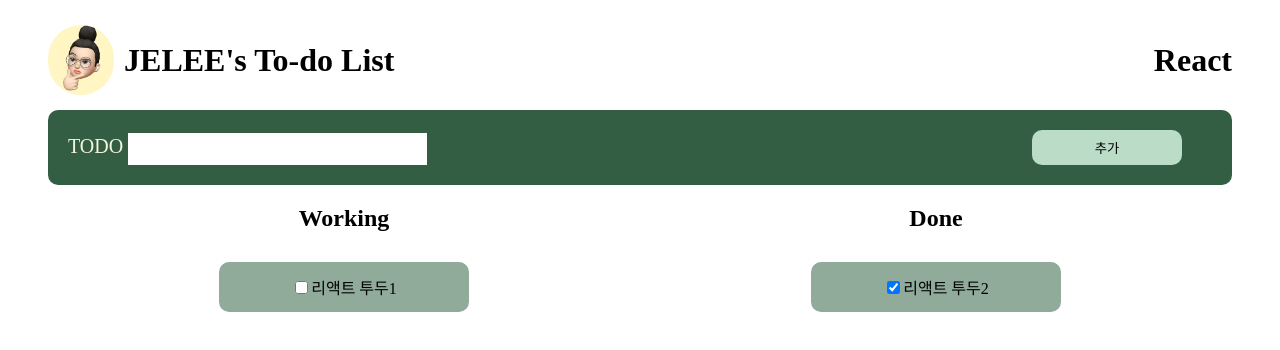
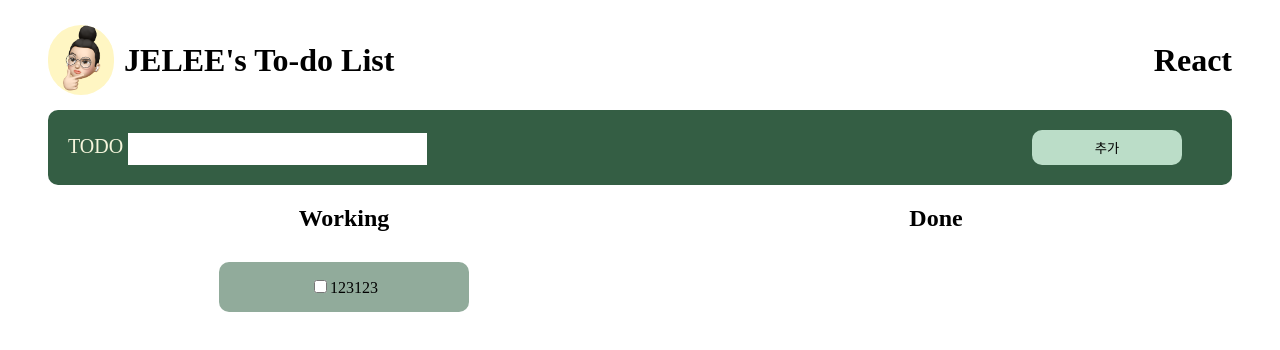
Before and after one commit to jeLee94/TodoList, a React (Create React App) app: page / in a window 1280 px wide. Shown: the top 350 px of the page. Built offline with nearby package versions, Linux system fonts and the light colour scheme; data requests are answered from the project's data file; a web font is replaced by a local one.

Commit message:
Fix: json-server, Axios, Thunk 사용

```diff
--- /dev/null
+++ b/db.json
@@ -0,0 +1,10 @@
+{
+  "todos": [
+    {
+      "id": "3f967fb4-6870-b6a0-8833-fad6a978d387",
+      "title": "123123",
+      "contents": "",
+      "isDone": false
+    }
+  ]
+}
--- a/src/components/form/form.js
+++ b/src/components/form/form.js
@@ -18,7 +18,7 @@ export default function Form(props) {
             type='text'
             name='title'
             onChange={(e) => {
-              console.log(e);
+              // console.log(e);
               inputHandler(e);
             }}
           />
--- a/src/pages/Contents.jsx
+++ b/src/pages/Contents.jsx
@@ -1,62 +1,67 @@
 import React from 'react';
 import { useNavigate, useParams } from 'react-router-dom';
 import { useDispatch, useSelector } from 'react-redux';
-import { deleteTodo, updateTodo } from '../redux/modules/todo';
 import { useState } from 'react';
 import CustomBtn from '../components/button/button';
 import styled from 'styled-components';
+import { __deleteTodo, __updateTodo } from '../redux/modules/todoSlice';
 
 const Contents = () => {
   const param = useParams();
   const dispatch = useDispatch();
   const navigation = useNavigate();
-  let { todos } = useSelector((state) => state.todo);
+  let { todos } = useSelector((state) => state.todos);
   const todo = todos.find((todo) => todo.id === param.id);
   const [modify, setModify] = useState(false); //수정 완료 버튼 변경시 사용
   const [modifiedTitle, setModifiedTitle] = useState('');
   const [modifiedContents, setModifiedContents] = useState('');
-  // input 입력시 제목,내용 셋팅
-  //Todo1: input창 클릭 안하고 완료하면 내용 사라지는 문제
+
+  //Todo1: 삭제하면 404에러 --> 갑자기 잘됨.. 뭘 수정했지..?
+  //Todo2: 체크버튼 에러 --> 처음에 !todo.isDone값만 넘기는 걸로 수정했는데 __updateTodo에 id값까지 넣어줬어야 했음
+  //Todo3: 수정 에러  --> 원래 todo의 데이터에 직접접근해서 수정했는데 서버를 꼈더니 read only 객체가 돼버렸음
+  // 원래 updateTodo안에 payload로 id: param.id, modifiedtitle, modifiedcontents로 넣었는데
+  // 서버에서 기존 데이터에 modifiedTitle, modifiedContents 데이터가 붙어서 들어감
+  // 그래서 id: parma.id, title: modifiedTitme, contents:midifiedContents로 수정했더니 됐음
+  //Todo4: 스타일드 컴포넌트로 수정
+  //Todo5: 최적화(useMemo)
+  //Todo6: 삭제할 때 window.confirm
 
   const onSetTodoHandler = (event) => {
-    const { value } = event.target;
+    const value = event.target.value;
     if (event.target.name === 'title') setModifiedTitle(value); //제목설정
     else if (event.target.name === 'contents') {
       setModifiedContents(value); //내용설정
     }
   };
+
   //삭제 함수
   const onDeleteHandler = () => {
-    dispatch(deleteTodo(param));
-    navigation('/');
+    const message = '정말 삭제하시겠습니까?';
+    if (window.confirm(message)) {
+      dispatch(__deleteTodo(param.id));
+      navigation('/');
+    } else {
+      return false;
+    }
   };
-
-  // // 상태 변경함수
-  // const onModifyHandler = (child) => {
-  //   setModify(!modify);
-  //   console.log(child);
-  //   console.log(modifiedTitle, modifiedContents);
-  //   if (child === '완료') {
-  //     dispatch(updateTodo({ id: param.id, modifiedTitle, modifiedContents }));
-  //     console.log(`title: ${modifiedTitle}, contents: ${modifiedContents}`);
-  //     todo.contents = modifiedContents;
-  //     todo.title = modifiedTitle;
-  //   }
-  // };
 
   // 상태 변경함수
   const onModifyHandler = (child) => {
     setModify(!modify);
     if (child === '완료') {
-      dispatch(updateTodo({ id: param.id, modifiedTitle, modifiedContents }));
-      todo.contents = modifiedContents;
-      todo.title = modifiedTitle;
+      dispatch(
+        __updateTodo({
+          id: param.id,
+          title: modifiedTitle,
+          contents: modifiedContents,
+        })
+      );
     } else {
       setModifiedTitle(todo.title);
       setModifiedContents(todo.contents);
     }
   };
-
+  console.log(todo);
   return (
     <StContainer>
       <StDialog>
--- a/src/pages/TodoPage.jsx
+++ b/src/pages/TodoPage.jsx
@@ -1,45 +1,55 @@
 /* eslint-disable array-callback-return */
 import { useDispatch, useSelector } from 'react-redux';
-import { useState } from 'react';
+import { useState, useEffect } from 'react';
 import uuid from 'react-uuid';
-import { setTodo, updateTodo } from '../redux/modules/todo';
 import Form from '../components/form/form';
 import Todo from '../components/todo/Todo';
 import Header from '../components/header/header';
+import { __getTodo, __setTodo, __updateTodo } from '../redux/modules/todoSlice';
 
 const TodoPage = () => {
   const dispatch = useDispatch();
-  let { todos } = useSelector((state) => state.todo);
+  let { isLoading, error, todos } = useSelector((state) => state.todos);
   const [title, setTitle] = useState('');
 
+  useEffect(() => {
+    dispatch(__getTodo());
+  }, [dispatch]);
+
+  if (isLoading) {
+    return <div>로딩 중....</div>;
+  }
+
+  if (error) {
+    return <div>{error.message}</div>;
+  }
   // input에 내용 입력시 제목 셋팅F
   const onSetTodoHandler = (event) => {
     const { value } = event.target;
-    console.log('name', event.target.name);
+    // console.log('name', event.target.name);
     if (event.target.name === 'title') setTitle(value); //제목설정
   };
 
   // /todo 추가 버튼
   const onSubmitTodoHandler = () => {
+    let newData = {
+      id: uuid(),
+      title,
+      contents: '',
+      isDone: false,
+    };
     if (title === '') {
       alert('내용을 추가해주세요.');
+      return;
     } else {
+      dispatch(__setTodo(newData));
       setTitle(''); //저장되어있는 제목 초기화
-      dispatch(
-        setTodo({
-          id: uuid(),
-          title,
-          contents: '',
-          isDone: false,
-        })
-      );
     }
   };
 
   // 상태 변경함수
   const onChangeHandler = ({ e, todo }) => {
-    todo.isDone = !todo.isDone;
-    dispatch(updateTodo());
+    dispatch(__updateTodo({ id: todo.id, isDone: !todo.isDone }));
   };
 
   return (
--- /dev/null
+++ b/src/redux/modules/todoSlice.js
@@ -0,0 +1,142 @@
+// src/redux/modules/counterSlice.js
+
+import { createSlice, createAsyncThunk } from '@reduxjs/toolkit';
+import axios from 'axios';
+
+//데이터읽기
+export const __getTodo = createAsyncThunk(
+  'todos/getTodo',
+  async (payload, thunkAPI) => {
+    try {
+      const data = await axios.get('http://localhost:3001/todos');
+
+      return data.data && thunkAPI.fulfillWithValue(data.data);
+    } catch (error) {
+      return thunkAPI.rejectWithValue(error);
+    }
+  }
+);
+
+//데이터추가
+export const __setTodo = createAsyncThunk(
+  'todos/setTodo',
+  async (payload, thunkAPI) => {
+    try {
+      console.log(payload);
+      await axios.post('http://localhost:3001/todos', payload);
+      const data = await axios.get('http://localhost:3001/todos');
+      return thunkAPI.fulfillWithValue(data.data);
+    } catch (error) {
+      return thunkAPI.rejectWithValue(error);
+    }
+  }
+);
+
+//데이터변경
+export const __updateTodo = createAsyncThunk(
+  'todos/setTodo',
+  async (payload, thunkAPI) => {
+    try {
+      console.log('__updateTodo:', payload);
+      await axios.patch(`http://localhost:3001/todos/${payload.id}`, payload);
+      const data = await axios.get('http://localhost:3001/todos');
+      return thunkAPI.fulfillWithValue(data.data);
+    } catch (error) {
+      return thunkAPI.rejectWithValue(error);
+    }
+  }
+);
+
+//데이터 삭제
+export const __deleteTodo = createAsyncThunk(
+  'todos/setTodo',
+  async (payload, thunkAPI) => {
+    try {
+      console.log('__deleteTodo:', payload);
+
+      await axios.delete(`http://localhost:3001/todos/${payload}`);
+
+      const data = await axios.get('http://localhost:3001/todos');
+      return thunkAPI.fulfillWithValue(data.data);
+    } catch (error) {
+      return thunkAPI.rejectWithValue(error);
+    }
+  }
+);
+
+const initialState = {
+  todos: [],
+  isLoading: false,
+  error: null,
+};
+
+const todos = createSlice({
+  name: 'todos',
+  initialState,
+  reducers: {
+    // getTodo: (state, action) => {
+    //   state.todos = [...state.todos];
+    // },
+    // setTodo: (state, action) => {
+    //   state.todos = [...state.todos, action.payload];
+    // },
+
+    updateTodo: (state, action) => {
+      state.todos = [...state.todos];
+    },
+    deleteTodo: (state, action) => {
+      state.todos = state.todos.filter((todo) => todo.id !== action.payload.id);
+    },
+  },
+  extraReducers: {
+    [__getTodo.pending]: (state) => {
+      state.isLoading = true; // 네트워크 요청이 시작되면 로딩상태를 true로 변경합니다.
+    },
+    [__getTodo.fulfilled]: (state, action) => {
+      state.isLoading = false; // 네트워크 요청이 끝났으니, false로 변경합니다.
+      state.todos = action.payload; // Store에 있는 posts에 서버에서 가져온 posts를 넣습니다.
+    },
+    [__getTodo.rejected]: (state, action) => {
+      state.isLoading = false; // 에러가 발생했지만, 네트워크 요청이 끝났으니, false로 변경합니다.
+      state.error = action.payload; // catch 된 error 객체를 state.error에 넣습니다.
+    },
+    [__setTodo.pending]: (state) => {
+      state.isLoading = true; // 네트워크 요청이 시작되면 로딩상태를 true로 변경합니다.
+    },
+    [__setTodo.fulfilled]: (state, action) => {
+      state.isLoading = false; // 네트워크 요청이 끝났으니, false로 변경합니다.
+      state.todos = action.payload; // Store에 있는 posts에 서버에서 가져온 posts를 넣습니다.
+    },
+    [__setTodo.rejected]: (state, action) => {
+      state.isLoading = false; // 에러가 발생했지만, 네트워크 요청이 끝났으니, false로 변경합니다.
+      state.error = action.payload; // catch 된 error 객체를 state.error에 넣습니다.
+    },
+    [__deleteTodo.pending]: (state) => {
+      state.isLoading = true; // 네트워크 요청이 시작되면 로딩상태를 true로 변경합니다.
+    },
+    [__deleteTodo.fulfilled]: (state, action) => {
+      state.isLoading = false; // 네트워크 요청이 끝났으니, false로 변경합니다.
+      state.todos = action.payload; // Store에 있는 posts에 서버에서 가져온 posts를 넣습니다.
+    },
+    [__deleteTodo.rejected]: (state, action) => {
+      state.isLoading = false; // 에러가 발생했지만, 네트워크 요청이 끝났으니, false로 변경합니다.
+      state.error = action.payload; // catch 된 error 객체를 state.error에 넣습니다.
+    },
+    [__updateTodo.pending]: (state) => {
+      state.isLoading = true; // 네트워크 요청이 시작되면 로딩상태를 true로 변경합니다.
+    },
+    [__updateTodo.fulfilled]: (state, action) => {
+      state.isLoading = false; // 네트워크 요청이 끝났으니, false로 변경합니다.
+      state.todos = action.payload; // Store에 있는 posts에 서버에서 가져온 posts를 넣습니다.
+    },
+    [__updateTodo.rejected]: (state, action) => {
+      state.isLoading = false; // 에러가 발생했지만, 네트워크 요청이 끝났으니, false로 변경합니다.
+      state.error = action.payload; // catch 된 error 객체를 state.error에 넣습니다.
+    },
+  },
+});
+
+// 액션크리에이터는 컴포넌트에서 사용하기 위해 export 하고
+export const { setTodo, updateTodo, deleteTodo } = todos.actions;
+// reducer 는 configStore에 등록하기 위해 export default 합니다.
+export default todos.reducer;
```
Also changed, not shown: src/redux/config/configStore.js (+17 -19 lines).
